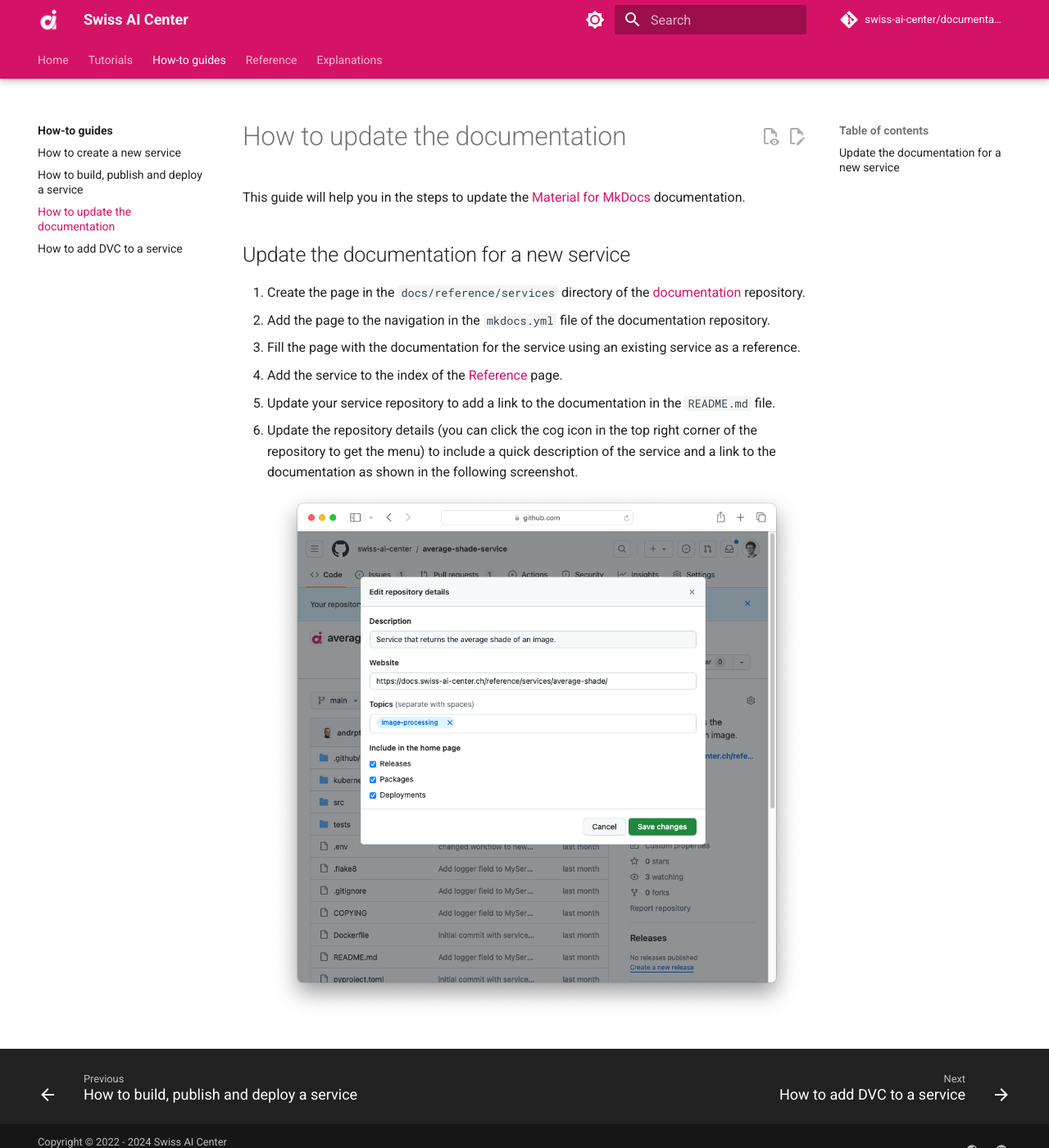
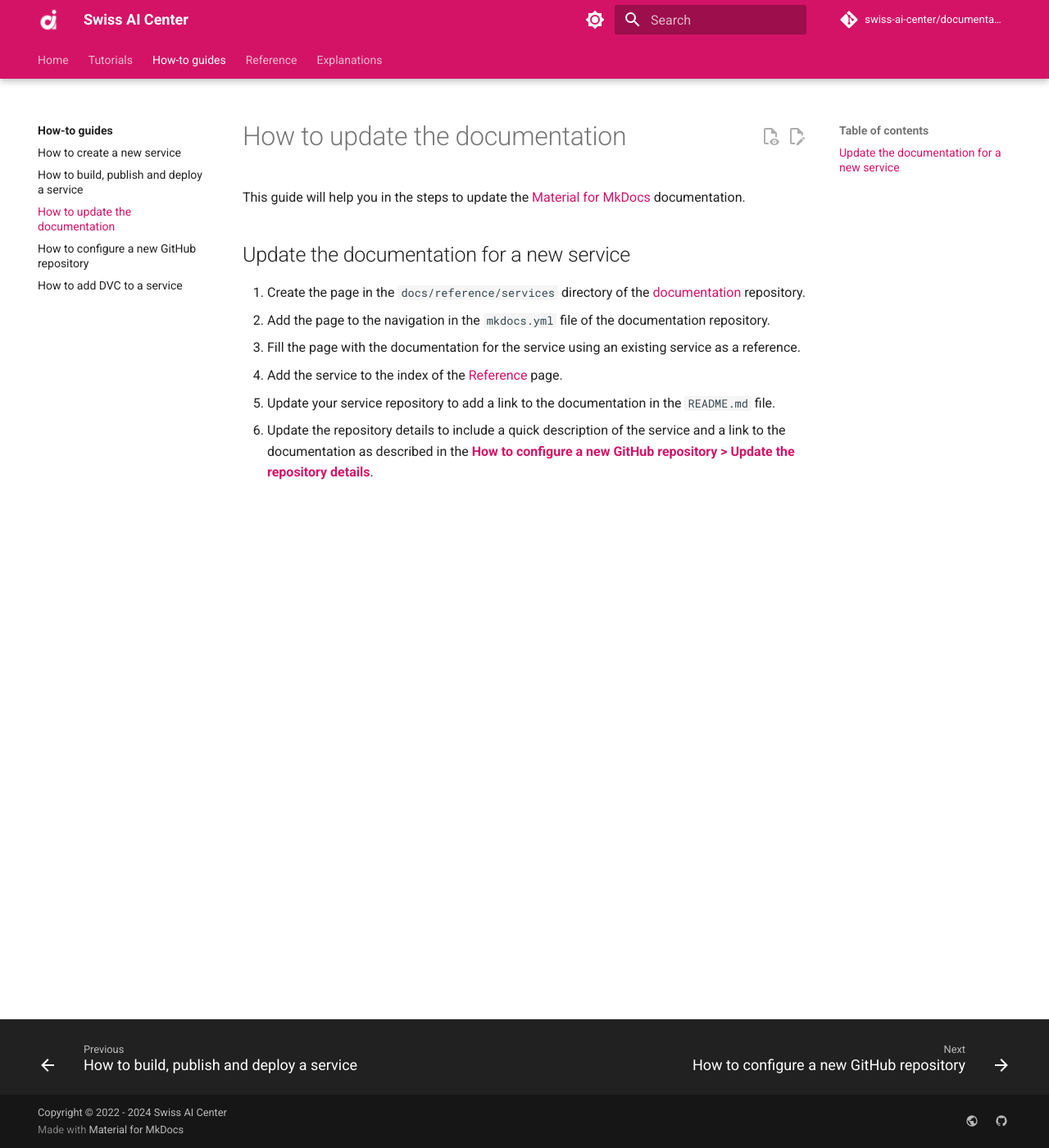
Before and after one commit to swiss-ai-center/documentation, an MkDocs documentation site: the page built from docs/how-to-guides/how-to-update-the-documentation.md, in a window 1280 px wide and 1400 px high. Shown: the whole window at 82% size. Built offline with MkDocs 1.6.1 and Material for MkDocs 9.7.7, drawn with Linux system fonts in a browser that asks for light colours; comment, search, counter and statistics services are not loaded; part of the change alters nothing that is shown.

Commit message:
First draft

```diff
--- /dev/null
+++ b/docs/how-to-guides/how-to-configure-a-new-github-repository.md
@@ -0,0 +1,86 @@
+# How to configure a new GitHub repository
+
+This guide will help you in the steps to configure a new GitHub repository to
+make usage of most of the GitHub features.
+
+## Create a new repository from a template
+
+If you are creating a new service, start by creating a new repository from a
+template as mentioned in the
+[How to create a new service](./how-to-create-a-new-service.md) guide.
+
+If you are creating a new project, start by creating a new repository.
+
+## Update the repository details
+
+Access the repository details (you can click the cog icon in the top right
+corner of the repository to get the menu) as shown in the following screenshot:
+
+![How to configure a new GitHub repository - Details](../assets/screenshots/how-to-configure-a-new-github-repository-details-light.png#only-light){ loading=lazy }
+![How to configure a new GitHub repository - Details](../assets/screenshots/how-to-configure-a-new-github-repository-details-dark.png#only-dark){ loading=lazy }
+
+- Add a meaningful description of the repository in the **Description** field.
+- Add a link to the documentation of the repository in the **Website** field as
+mentioned in the
+[How to update the documentation](./how-to-update-the-documentation.md) guide.
+- Add tags to the repository in the **Topics** field.
+- All the other settings can be left to their default values.
+
+## Update the repository settings
+
+Access the repository settings by accessing the **Settings** tab of the
+repository as shown in the following screenshot:
+
+![How to configure a new GitHub repository - Settings](../assets/screenshots/how-to-configure-a-new-github-repository-settings-light.png#only-light){ loading=lazy }
+![How to configure a new GitHub repository - Settings](../assets/screenshots/how-to-configure-a-new-github-repository-settings-dark.png#only-dark){ loading=lazy }
+
+### General
+
+#### Features
+
+- Disable **Wikis**.
+- Disable **Projects**.
+
+#### Pull Requests
+
+- Disable **Merge commits**.
+- Change **Allow squash merging > Default commit message** to
+  **Pull request title**.
+- Disable **Allow rebase merging**.
+- Enable **Automatically delete head branches**.
+
+#### Danger Zone
+
+Change the visibility of the repository to **Private** if you want to keep the
+repository private or to **Public** if you want to make it public.
+
+### Collaborators and teams
+
+Add teams and collaborators to the repository as needed. For most of the Swiss
+AI Center projects, we recommend to add the following teams:
+
+- [@swiss-ai-center/core-developers](https://github.com/orgs/swiss-ai-center/teams/core-developers)
+  team with **Maintain** access. TODO: Maybe this should be **Admin** access? Does
+  the **Maintain** access allow to change the repository settings such as the
+  GitHub Actions' Variables and Secrets?
+- [@swiss-ai-center/managers](https://github.com/orgs/swiss-ai-center/teams/managers)
+  team with **Maintain** access.
+- [@swiss-ai-center/contributors](https://github.com/orgs/swiss-ai-center/teams/contributors)
+  team with **Triage** access.
+
+### Branches
+
+Add a new branch protection rule for the `main` branch with the following
+settings:
+
+- **Branch name pattern**: `main`.
+- Enable **Require a pull request before merging**.
+  - Enable **Require approvals** with **1** required approval.
+- Enable **Restrict who can push to matching branches**.
+  - Enable **Restrict pushes that create matching branches**.
+    - Add the `@swiss-ai-center/core-developers` team.
+- Enable **Allow force pushes**.
+  - Select **Specify who can force push**.
+    - Add the `@swiss-ai-center/core-developers` team.
+
+All the other settings can be left to their default values.
--- a/docs/how-to-guides/how-to-create-a-new-service.md
+++ b/docs/how-to-guides/how-to-create-a-new-service.md
@@ -108,6 +108,13 @@ If you have published your service, you can update the documentation for your
 service by following the
 [How to update the documentation](./how-to-update-the-documentation.md) guide.
 
+## Configure the GitHub repository for your service
+
+If you store your service's code on GitHub, you can configure the GitHub
+repository for your service by following the
+[How to configure a new GitHub repository](./how-to-create-and-configure-a-new-github-repository.md)
+guide.
+
 ## Frequently asked questions
 
 ### Which framework/language to use
--- a/docs/how-to-guides/how-to-update-the-documentation.md
+++ b/docs/how-to-guides/how-to-update-the-documentation.md
@@ -1,14 +1,22 @@
 # How to update the documentation
 
-This guide will help you in the steps to update the [Material for MkDocs](../explanations/about-material-for-mkdocs.md) documentation.
+This guide will help you in the steps to update the
+[Material for MkDocs](../explanations/about-material-for-mkdocs.md)
+documentation.
 
 ## Update the documentation for a new service
 
-1. Create the page in the `docs/reference/services` directory of the [documentation](https://github.com/swiss-ai-center/documentation) repository.
-2. Add the page to the navigation in the `mkdocs.yml` file of the documentation repository.
-3. Fill the page with the documentation for the service using an existing service as a reference.
-4. Add the service to the index of the [Reference](https://github.com/swiss-ai-center/documentation/blob/main/docs/reference/index.md) page.
-5. Update your service repository to add a link to the documentation in the `README.md` file.
-6. Update the repository details (you can click the cog icon in the top right corner of the repository to get the menu) to include a quick description of the service and a link to the documentation as shown in the following screenshot.
-  ![How to update the documentation - Repository details](../assets/screenshots/how-to-update-the-documentation-repository-details-light.png#only-light){ loading=lazy }
-  ![How to update the documentation - Repository details](../assets/screenshots/how-to-update-the-documentation-repository-details-dark.png#only-dark){ loading=lazy }
+1. Create the page in the `docs/reference/services` directory of the
+   [documentation](https://github.com/swiss-ai-center/documentation) repository.
+2. Add the page to the navigation in the `mkdocs.yml` file of the documentation
+   repository.
+3. Fill the page with the documentation for the service using an existing
+   service as a reference.
+4. Add the service to the index of the
+   [Reference](https://github.com/swiss-ai-center/documentation/blob/main/docs/reference/index.md)
+   page.
+5. Update your service repository to add a link to the documentation in the
+   `README.md` file.
+6. Update the repository details to include a quick description of the service
+   and a link to the documentation as described in the
+   [**How to configure a new GitHub repository > Update the repository details**](./how-to-configure-a-new-github-repository.md#update-the-repository-details).
--- a/docs/tutorials/create-a-service-to-detect-anomalies-using-a-model-built-from-scratch.md
+++ b/docs/tutorials/create-a-service-to-detect-anomalies-using-a-model-built-from-scratch.md
@@ -1057,5 +1057,4 @@ You might want to store the model data in a cloud storage service like AWS S3.
 [DVC](../explanations/about-dvc.md) is the perfect tool to do that.
 
 Learn how to move the model data to S3 with the help of DVC in the
-[How to add DVC to a service](./move-model-data-to-s3-with-the-help-of-dvc.md)
-how-to guide.
+[How to add DVC to a service](../how-to-guides/how-to-add-dvc-to-a-service.md) guide.
--- a/mkdocs.yml
+++ b/mkdocs.yml
@@ -26,6 +26,7 @@ nav:
       - How to create a new service: how-to-guides/how-to-create-a-new-service.md
       - How to build, publish and deploy a service: how-to-guides/how-to-build-publish-and-deploy-a-service.md
       - How to update the documentation: how-to-guides/how-to-update-the-documentation.md
+      - How to configure a new GitHub repository: how-to-guides/how-to-configure-a-new-github-repository.md
       - How to add DVC to a service: how-to-guides/how-to-add-dvc-to-a-service.md
   - Reference:
       - reference/index.md
```
Also changed, not shown: docs/assets/screenshots/how-to-configure-a-new-github-repository-details-dark.png (added), docs/assets/screenshots/how-to-configure-a-new-github-repository-details-light.png (added), docs/assets/screenshots/how-to-configure-a-new-github-repository-settings-dark.png (added), docs/assets/screenshots/how-to-configure-a-new-github-repository-settings-light.png (added), docs/assets/screenshots/how-to-update-the-documentation-repository-details-dark.png (deleted), docs/assets/screenshots/how-to-update-the-documentation-repository-details-light.png (deleted).
